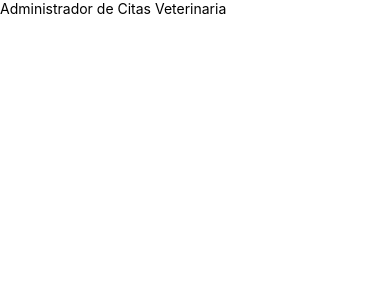
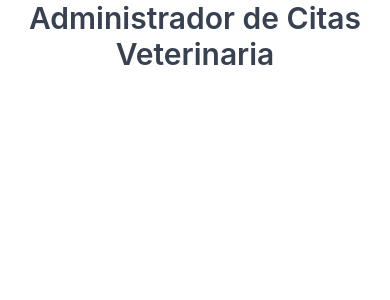
Before and after one commit to Norman-Arredondo/citasReactNative, a React Native app: screen / in a window 390 px wide. Shown: the top 300 px of the page. Built offline with nearby package versions, Linux system fonts and the light colour scheme.

Commit message:
Estilos en React Native
StyleSheet

```diff
--- a/App.js
+++ b/App.js
@@ -2,22 +2,32 @@
 import React, { Fragment } from 'react';
 
 import {
-  View,
+  SafeAreaView,
   Text,
+  StyleSheet
 } from 'react-native';
 
 const App = () => {
   return (
 
-    <Fragment>
-      <Text>Administrador de Citas {''}
+    <SafeAreaView>
+      <Text style={styles.titulo}>Administrador de Citas {''}
         <Text>Veterinaria</Text>
       </Text>
 
-    </Fragment>
+    </SafeAreaView>
 
   );
 };
 
+/**método .create para crear la hoja de estilos, dentro un objeto con todas las instrucciones CSS*/
+const styles = StyleSheet.create({
+  titulo: {
+    textAlign:'center',
+    fontSize: 30,
+    color: '#374151',
+    fontWeight: '600'
+  }
+});
 
 export default App;
```
